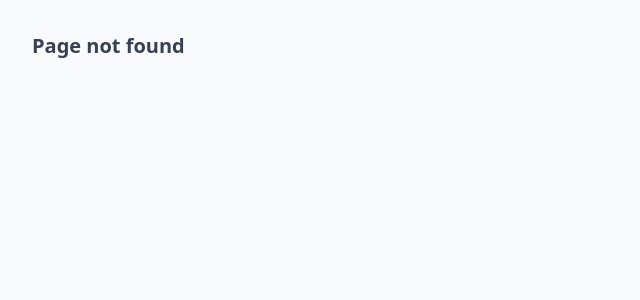
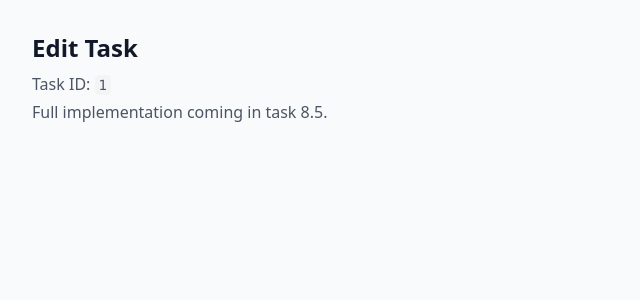
Before and after one commit to Shreeyukta/aws_workshop, a React (Vite) app: page /tasks/1 in a window 1280 px wide. Before the commit this address had no page. Shown: the top 300 px of the page, without its empty margins (0-640 px from the left). Built offline with nearby package versions, Linux system fonts and the light colour scheme.

Commit message:
task 8.1

```diff
--- a/src/App.tsx
+++ b/src/App.tsx
@@ -1,29 +1,57 @@
-import { Routes, Route, Navigate } from 'react-router-dom';
+import { Routes, Route, Navigate, Link } from 'react-router-dom';
 import { TaskStoreProvider } from './store/useTaskStore';
+import { EmptyState } from './components/EmptyState';
+import DashboardPage from './pages/DashboardPage';
+import ListPage from './pages/ListPage';
+import NewTaskPage from './pages/NewTaskPage';
+import EditTaskPage from './pages/EditTaskPage';
 
 /**
  * Root application component.
- * Routes are placeholders — full implementation follows in task 8.1.
+ * Wires up all React Router v6 routes inside TaskStoreProvider.
+ *
+ * Routes:
+ *   /                  → redirect to /dashboard
+ *   /dashboard         → <DashboardPage>
+ *   /lists/:listId     → <ListPage>
+ *   /tasks/new         → <NewTaskPage>
+ *   /tasks/:taskId     → <EditTaskPage>
+ *   *                  → <EmptyState> "Page not found"
+ *
+ * Requirements: 3.1, 6.3
  */
 function App() {
   return (
     <TaskStoreProvider>
       <Routes>
+        {/* Default redirect */}
         <Route path="/" element={<Navigate to="/dashboard" replace />} />
-        <Route
-          path="/dashboard"
-          element={
-            <div className="min-h-screen bg-gray-50 p-8">
-              <h1 className="text-2xl font-bold text-gray-900">Task Management App</h1>
-              <p className="mt-2 text-gray-600">Dashboard — coming soon.</p>
-            </div>
-          }
-        />
+
+        {/* Main views */}
+        <Route path="/dashboard" element={<DashboardPage />} />
+        <Route path="/lists/:listId" element={<ListPage />} />
+        <Route path="/tasks/new" element={<NewTaskPage />} />
+        <Route path="/tasks/:taskId" element={<EditTaskPage />} />
+
+        {/* Catch-all */}
         <Route
           path="*"
           element={
             <div className="min-h-screen bg-gray-50 p-8">
-              <h2 className="text-xl font-semibold text-gray-700">Page not found</h2>
+              <EmptyState
+                message="Page not found."
+                ctaLabel="Go to Dashboard"
+                onCta={() => {
+                  window.location.href = '/dashboard';
+                }}
+              />
+              <p className="mt-4 text-center text-sm text-gray-500">
+                Or{' '}
+                <Link to="/dashboard" className="text-blue-600 underline hover:text-blue-800">
+                  click here
+                </Link>{' '}
+                to go back to the dashboard.
+              </p>
             </div>
           }
         />
--- /dev/null
+++ b/src/pages/DashboardPage.tsx
@@ -0,0 +1,14 @@
+/**
+ * DashboardPage — stub placeholder.
+ * Full implementation follows in task 8.2.
+ */
+function DashboardPage() {
+  return (
+    <div className="min-h-screen bg-gray-50 p-8">
+      <h1 className="text-2xl font-bold text-gray-900">Dashboard</h1>
+      <p className="mt-2 text-gray-600">Full implementation coming in task 8.2.</p>
+    </div>
+  );
+}
+
+export default DashboardPage;
--- /dev/null
+++ b/src/pages/EditTaskPage.tsx
@@ -0,0 +1,21 @@
+import { useParams } from 'react-router-dom';
+
+/**
+ * EditTaskPage — stub placeholder.
+ * Full implementation follows in task 8.5.
+ */
+function EditTaskPage() {
+  const { taskId } = useParams<{ taskId: string }>();
+
+  return (
+    <div className="min-h-screen bg-gray-50 p-8">
+      <h1 className="text-2xl font-bold text-gray-900">Edit Task</h1>
+      <p className="mt-2 text-gray-600">
+        Task ID: <code className="rounded bg-gray-100 px-1 py-0.5 text-sm">{taskId}</code>
+      </p>
+      <p className="mt-1 text-gray-600">Full implementation coming in task 8.5.</p>
+    </div>
+  );
+}
+
+export default EditTaskPage;
--- /dev/null
+++ b/src/pages/ListPage.tsx
@@ -0,0 +1,21 @@
+import { useParams } from 'react-router-dom';
+
+/**
+ * ListPage — stub placeholder.
+ * Full implementation follows in task 8.3.
+ */
+function ListPage() {
+  const { listId } = useParams<{ listId: string }>();
+
+  return (
+    <div className="min-h-screen bg-gray-50 p-8">
+      <h1 className="text-2xl font-bold text-gray-900">List</h1>
+      <p className="mt-2 text-gray-600">
+        List ID: <code className="rounded bg-gray-100 px-1 py-0.5 text-sm">{listId}</code>
+      </p>
+      <p className="mt-1 text-gray-600">Full implementation coming in task 8.3.</p>
+    </div>
+  );
+}
+
+export default ListPage;
--- /dev/null
+++ b/src/pages/NewTaskPage.tsx
@@ -0,0 +1,14 @@
+/**
+ * NewTaskPage — stub placeholder.
+ * Full implementation follows in task 8.4.
+ */
+function NewTaskPage() {
+  return (
+    <div className="min-h-screen bg-gray-50 p-8">
+      <h1 className="text-2xl font-bold text-gray-900">New Task</h1>
+      <p className="mt-2 text-gray-600">Full implementation coming in task 8.4.</p>
+    </div>
+  );
+}
+
+export default NewTaskPage;
```
Also changed, not shown: .kiro/specs/task-management-website/tasks.md, .kiro/specs/task-management-website/tasks.meta.json.
